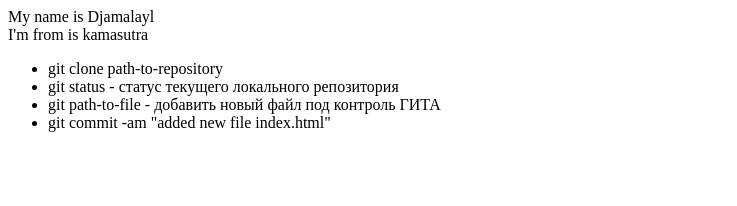
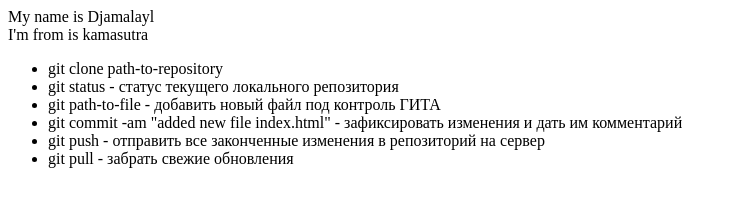
Before and after one commit to nohchi38/git-lesson, a plain HTML site: page index.html in a window 1280 px wide. Shown: the whole page, without its empty margins (0-737 px from the left). Drawn offline with Linux system fonts and the light colour scheme.

Commit message:
added push-pull instructions to html

```diff
--- a/index.html
+++ b/index.html
@@ -7,6 +7,8 @@
         <li>git clone path-to-repository</li>
         <li>git status - статус текущего локального репозитория</li>
         <li>git path-to-file - добавить новый файл под контроль ГИТА</li>
-        <li>git commit -am "added new file index.html"</li>
+        <li>git commit -am "added new file index.html" - зафиксировать изменения и дать им комментарий </li>
+        <li>git push - отправить все законченные изменения в репозиторий на сервер</li>
+        <li>git pull - забрать свежие обновления</li>
     </ul>
 </div>
```
